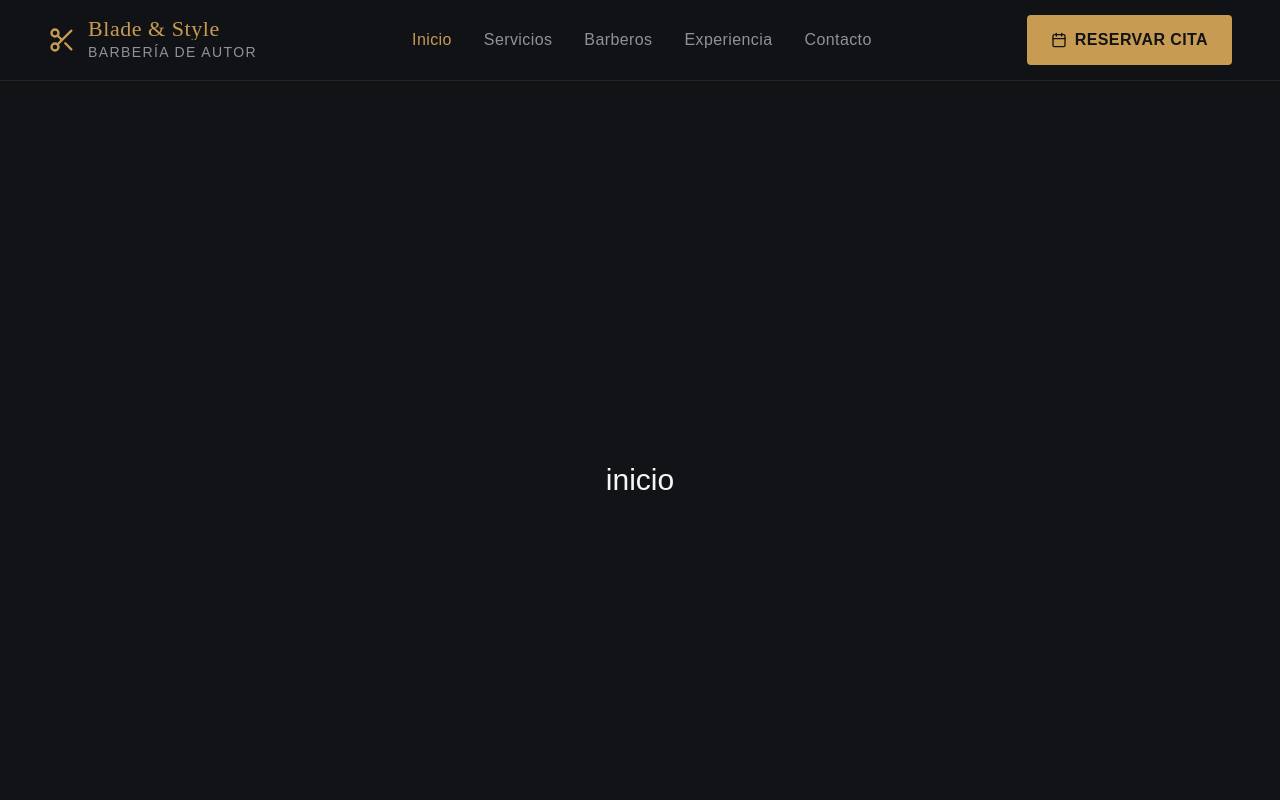
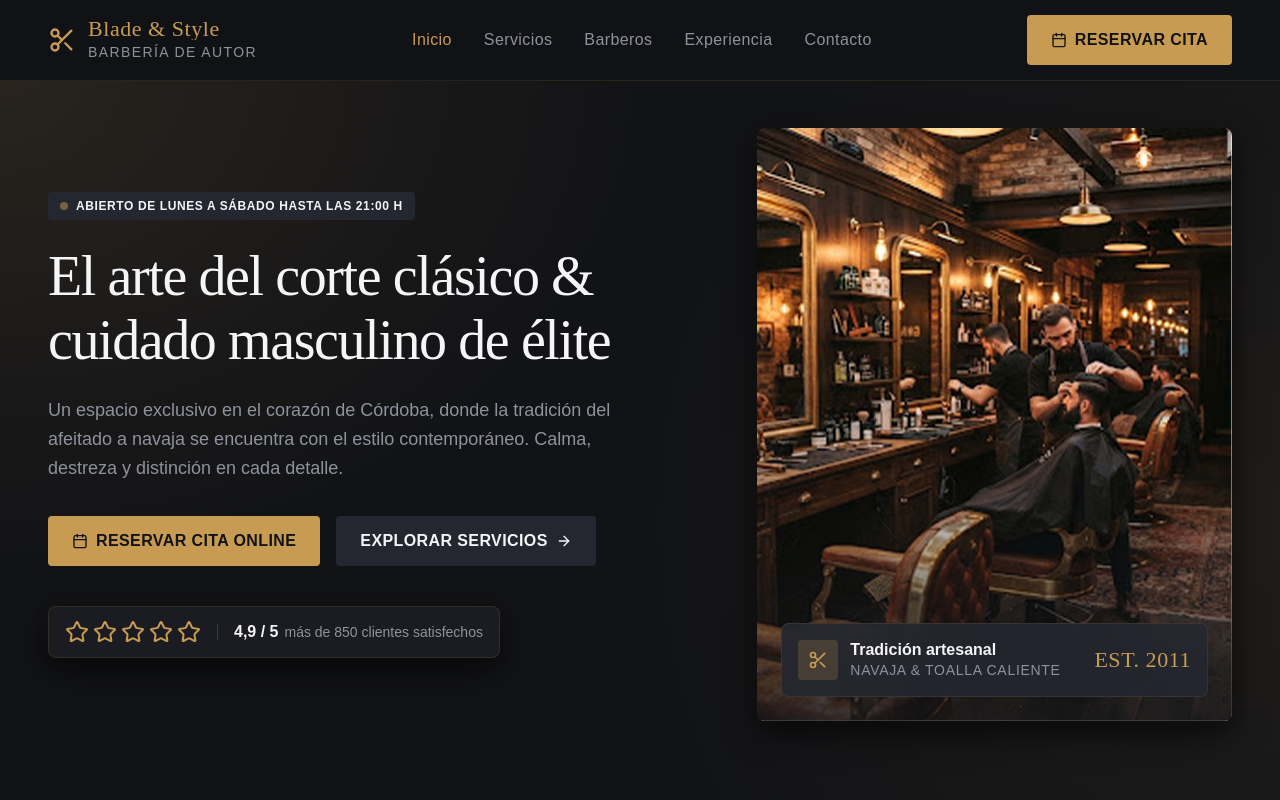
Before and after one commit to alexidev23/blade-and-style-demo, a SvelteKit app: page / in a window 1280 px wide. Shown: the top 800 px of the page. Built offline with nearby package versions, Linux system fonts and the light colour scheme.

Commit message:
feat(sections): add Hero section

```diff
--- /dev/null
+++ b/src/lib/components/sections/Hero.svelte
@@ -0,0 +1,105 @@
+<script lang="ts">
+	import ArrowRight from '@lucide/svelte/icons/arrow-right';
+	import Calendar from '@lucide/svelte/icons/calendar';
+	import Scissors from '@lucide/svelte/icons/scissors';
+	import heroImage from '#lib/assets/hero.jpg';
+	import { site } from '#lib/data/site.ts';
+	import Badge from '../ui/Badge.svelte';
+	import Button from '../ui/Button.svelte';
+	import Card from '../ui/Card.svelte';
+	import StarRating from '../ui/StarRating.svelte';
+
+	const ratingText = site.rating.toLocaleString('es-AR');
+</script>
+
+<section id="inicio" aria-labelledby="hero-title" class="relative w-full overflow-hidden">
+	<!-- Halos dorados decorativos: gradientes, no blur, para cuidar el rendimiento -->
+	<div
+		aria-hidden="true"
+		class="pointer-events-none absolute inset-0 bg-[radial-gradient(40rem_30rem_at_0%_0%,rgb(200_155_83/0.12),transparent),radial-gradient(40rem_40rem_at_100%_60%,rgb(200_155_83/0.07),transparent)]"
+	></div>
+
+	<div class="relative mx-auto max-w-7xl px-6 pt-12 pb-24 lg:px-12">
+		<div class="grid grid-cols-1 items-center gap-12 lg:grid-cols-12 lg:gap-8">
+			<div class="flex flex-col items-start lg:col-span-7 lg:pr-8">
+				<Badge variant="neutral" class="mb-6">
+					<span aria-hidden="true" class="size-2 rounded-full bg-primary motion-safe:animate-pulse"
+					></span>
+					{site.hoursSummary}
+				</Badge>
+
+				<h1
+					id="hero-title"
+					class="mb-6 font-display text-display-sm tracking-tight text-text md:text-display"
+				>
+					El arte del corte clásico &amp; cuidado masculino de élite
+				</h1>
+
+				<p class="mb-8 max-w-xl text-lg leading-relaxed text-muted">
+					Un espacio exclusivo en el corazón de {site.city}, donde la tradición del afeitado a
+					navaja se encuentra con el estilo contemporáneo. Calma, destreza y distinción en cada
+					detalle.
+				</p>
+
+				<div class="mb-10 flex flex-wrap items-center gap-4">
+					<Button href="#reserva" class="uppercase">
+						<Calendar />
+						Reservar cita online
+					</Button>
+					<Button href="#servicios" variant="secondary" class="uppercase">
+						Explorar servicios
+						<ArrowRight />
+					</Button>
+				</div>
+
+				<Card padding="none" class="flex flex-wrap items-center gap-x-4 gap-y-2 px-4 py-3">
+					<StarRating rating={site.rating} />
+					<span aria-hidden="true" class="hidden h-4 w-px bg-primary/25 sm:block"></span>
+					<p class="flex flex-wrap items-baseline gap-x-1.5">
+						<span class="font-bold">{ratingText} / 5</span>
+						<span class="text-sm text-muted">
+							más de {site.reviewCount} clientes satisfechos
+						</span>
+					</p>
+				</Card>
+			</div>
+
+			<div class="relative aspect-4/5 overflow-hidden rounded-lg shadow-card lg:col-span-5">
+				<img
+					src={heroImage}
+					alt="Interior de una barbería clásica con sillón de cuero y luz cálida"
+					width="800"
+					height="1000"
+					fetchpriority="high"
+					decoding="async"
+					class="size-full object-cover motion-safe:transition-transform motion-safe:duration-700 motion-safe:hover:scale-105"
+				/>
+				<div
+					aria-hidden="true"
+					class="pointer-events-none absolute inset-0 bg-linear-to-t from-canvas via-transparent to-transparent opacity-80"
+				></div>
+
+				<div
+					class="absolute inset-x-6 bottom-6 flex items-center justify-between gap-4 rounded-lg border border-primary/12 bg-surface-raised/90 p-4 backdrop-blur-md"
+				>
+					<div class="flex items-center gap-3">
+						<div
+							class="grid size-10 shrink-0 place-items-center rounded-sm bg-primary/20 text-primary"
+						>
+							<Scissors class="size-5" />
+						</div>
+						<div>
+							<p class="leading-tight font-semibold">Tradición artesanal</p>
+							<p class="text-sm tracking-wider text-muted uppercase">
+								Navaja &amp; toalla caliente
+							</p>
+						</div>
+					</div>
+					<span class="hidden font-display text-headline-sm tracking-wide text-primary sm:block">
+						EST. {site.founded}
+					</span>
+				</div>
+			</div>
+		</div>
+	</div>
+</section>
--- a/src/routes/+page.svelte
+++ b/src/routes/+page.svelte
@@ -1,11 +1,13 @@
 <script lang="ts">
 	import Header from '#lib/components/sections/Header.svelte';
+	import Hero from '#lib/components/sections/Hero.svelte';
 </script>
 
 <Header onbook={() => console.log('abrir modal')} />
 
 <main class="pt-16 lg:pt-20">
-	{#each ['inicio', 'servicios', 'barberos', 'estandares', 'ubicacion'] as id (id)}
+	<Hero />
+	{#each ['servicios', 'barberos', 'estandares', 'ubicacion'] as id (id)}
 		<section {id} class="grid h-screen place-items-center border-b border-primary/20 text-3xl">
 			{id}
 		</section>
```
